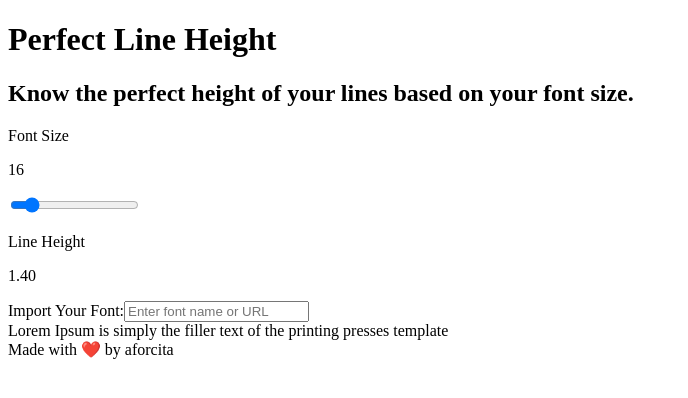
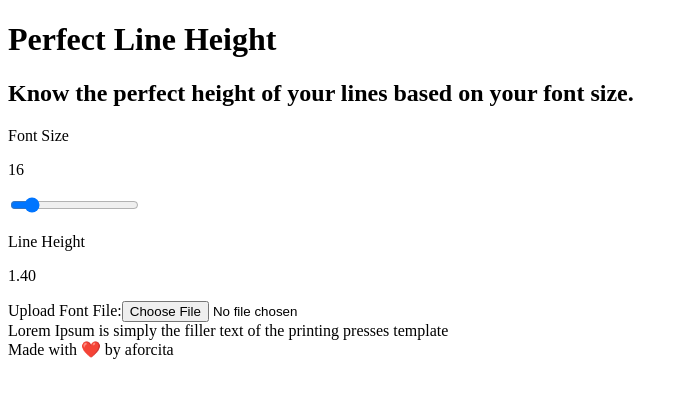
Before and after one commit to afordigital/perfect-line-height, a React (Vite) app: page / in a window 1280 px wide. Shown: the top 398 px of the page, without its empty margins (0-688 px from the left). Built offline with nearby package versions, Linux system fonts and the light colour scheme; the HTML template or start-up script is replaced by a standard one.

Commit message:
feat: Add custom font file upload functionalit

```diff
--- a/src/App.tsx
+++ b/src/App.tsx
@@ -1,17 +1,53 @@
-import { useState } from 'react'
+import { useState, useEffect } from 'react'
 
 function App () {
   const [fontSize, setFontSize] = useState(16)
-  const [userFont, setUserFont] = useState('')
+  const [customFont, setCustomFont] = useState('');
 
   const handleFontSizeChange = (e: React.ChangeEvent<HTMLInputElement>) => {
     const newSize = parseInt(e.target.value, 10)
     setFontSize(newSize)
   }
 
-  const handleFontChange = (e: React.ChangeEvent<HTMLInputElement>) => {
-    setUserFont(e.target.value);
+  const handleFontFileChange = (e: React.ChangeEvent<HTMLInputElement>) => {
+    const fileInput = e.target;
+    if (fileInput && fileInput.files && fileInput.files.length > 0) {
+      const file = fileInput.files[0];
+      if (file) {
+        const fontUrl = URL.createObjectURL(file);
+        console.log('Font URL:', fontUrl);
+        setCustomFont(fontUrl);
+        applyFontStyles(fontUrl);
+      }
+    }
   };
+
+  const applyFontStyles = (fontUrl: string) => {
+    const style = document.createElement('style');
+    const fontFace = `
+      @font-face {
+        font-family: 'CustomFont';
+        src: url('${fontUrl}') format('truetype');
+      }
+      .custom-font {
+        font-family: 'CustomFont', sans-serif;
+      }
+    `;
+    style.appendChild(document.createTextNode(fontFace));
+
+
+    const font = new FontFace('CustomFont', `url('${fontUrl}') format('truetype')`);
+    font.load().then(() => {
+      document.fonts.add(font);
+      document.head.appendChild(style);
+    }).catch((error) => {
+      console.error('Error loading font:', error);
+    });
+  };
+
+  useEffect(() => {
+    console.log(`Custom font updated:`, customFont);
+  }, [customFont]);
 
   const calculateLineHeight = (size: number) => {
     const baseFontSize = 16
@@ -68,19 +104,18 @@ function App () {
               </p>
             </div>
             <div className='mt-4'>
-              <label className='text-cTextPrimary'>Import Your Font:</label>
+              <label className='text-cTextPrimary'>Upload Font File:</label>
               <input
-                type='text'
-                value={userFont}
-                onChange={handleFontChange}
+                type='file'
+                accept='.ttf, .otf, .woff, .woff2'
+                onChange={handleFontFileChange}
                 className='w-full p-2 border-2 border-cPrimary rounded-[4px]'
-                placeholder='Enter font name or URL'
               />
             </div>
           </article>
           <article
             className='w-[500px] text-cTextSecondary'
-            style={{ fontSize: fontSize, fontFamily: userFont || 'inherit' }}
+            style={{ fontSize: fontSize, fontFamily: customFont || 'inherit'  }}
           >
             Lorem Ipsum is simply the filler text of the printing presses
             template
```
Also changed, not shown: 1 other file (tests, documents, lock files or other folders).
